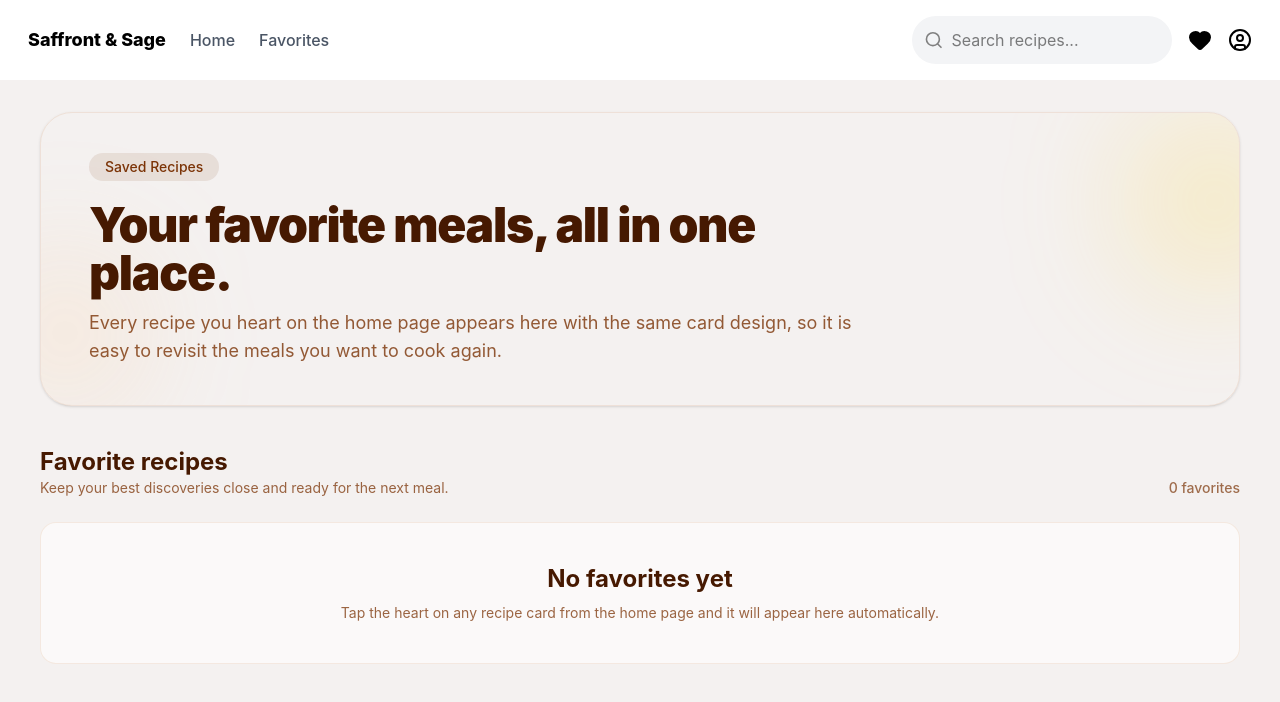
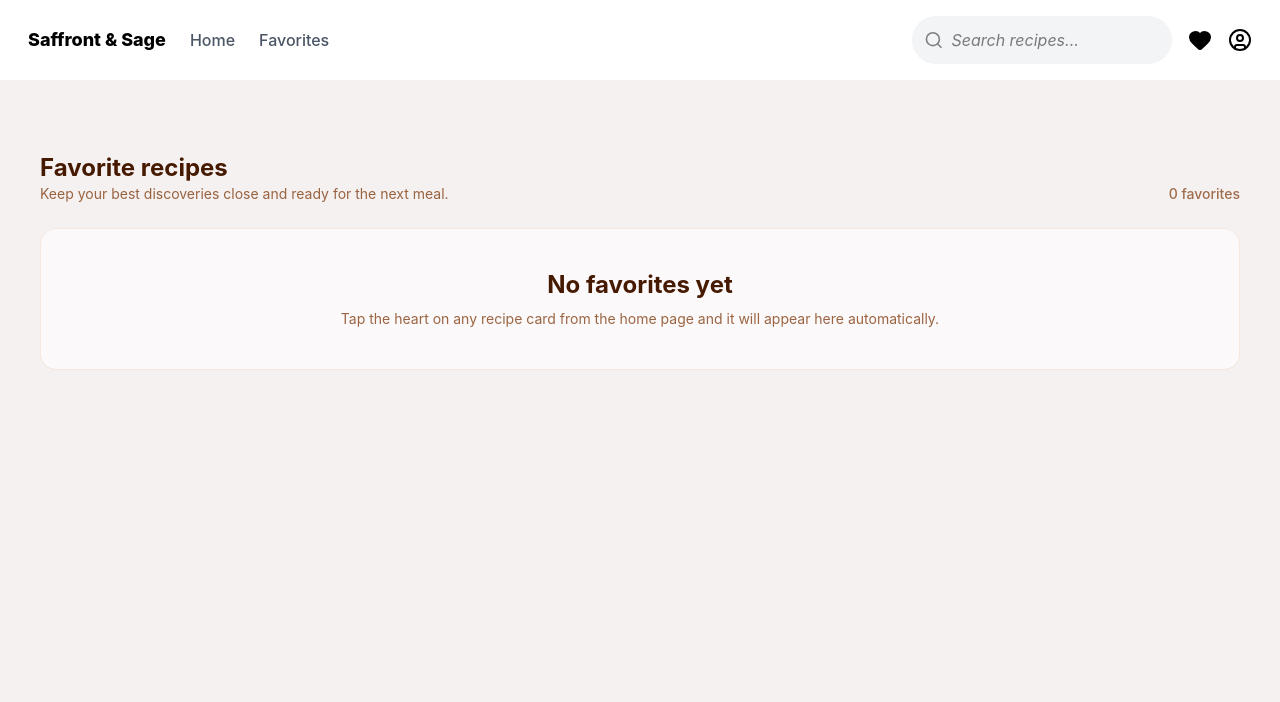
Before and after one commit to komoforbrandon/Recipe-App, a React (Vite) app: page /favorites in a window 1280 px wide. Shown: the top 702 px of the page. Built offline with nearby package versions, Linux system fonts and the light colour scheme.

Commit message:
modal styling improved

```diff
--- a/src/components/RecipeCard.tsx
+++ b/src/components/RecipeCard.tsx
@@ -120,7 +120,7 @@ export default function RecipeCard({
         <img
           src={recipe.strMealThumb}
           alt={recipe.strMeal}
-          className="h-full w-full cursor-pointer object-cover object-center transition-transform duration-200 hover:scale-105"
+          className="h-full w-full cursor-pointer object-cover object-center transition-transform duration-200 hover:scale-105 aspect-3/2 md:aspect-4/3"
         />
       </div>
 
@@ -134,13 +134,13 @@ export default function RecipeCard({
         </div>
       </div>
       <Modal isOpen={isOpen} onClose={() => setIsOpen(false)}>
-        <div className="w-full overflow-hidden rounded-4xl border border-amber-200/80 bg-linear-to-b from-amber-50 via-stone-50 to-white shadow-[0_24px_80px_rgba(69,26,3,0.22)]">
+        <div className="w-full overflow-hidden rounded-4xl border border-amber-800/12 bg-linear-to-b from-amber-800/20 via-stone-50 to-amber-600/25 shadow-[0_24px_80px_rgba(69,26,3,0.22)]">
           <div className="flex max-h-[calc(100vh-2rem)] flex-col overflow-hidden sm:max-h-[calc(100vh-4rem)]">
-            <div className="sticky top-0 z-10 border-b border-amber-200/80 bg-amber-50/95 px-4 py-4 backdrop-blur sm:px-6">
+            <div className="sticky top-0 z-10 border-b border-amber-900/10 bg-amber-200/45 px-4 py-4 backdrop-blur sm:px-6">
               <div className="flex items-start justify-between gap-4">
                 <div className="space-y-3">
                   <div className="flex flex-wrap items-center gap-2 text-xs font-semibold tracking-[0.2em] text-amber-700 uppercase">
-                    <span className="rounded-full bg-amber-200/70 px-3 py-1 text-[11px]">
+                    <span className="rounded-full bg-amber-700/40 px-3 py-1 text-[11px]">
                       Recipe Details
                     </span>
                     {recipe.strCategory && (
@@ -184,13 +184,13 @@ export default function RecipeCard({
                     />
                   </div>
 
-                  <div className="rounded-3xl border border-amber-200/80 bg-white/90 p-5 shadow-sm">
+                  <div className="rounded-3xl border border-amber-800/10 bg-white/10 p-5 shadow-sm">
                     <h3 className="mb-3 text-lg font-bold text-amber-950">Instructions</h3>
                     <ol className="space-y-3">
                       {instructionSteps.map((step, index) => (
                         <li
                           key={index}
-                          className="flex gap-3 rounded-2xl bg-amber-50 px-4 py-3 text-sm leading-6 text-amber-900/85 sm:text-[15px]"
+                          className="flex gap-3 rounded-2xl bg-amber-600/12 px-4 py-3 text-sm leading-6 text-black sm:text-[15px]"
                         >
                           <span className="flex h-7 w-7 shrink-0 items-center justify-center rounded-full bg-amber-900 text-xs font-bold text-amber-50">
                             {index + 1}
@@ -202,7 +202,7 @@ export default function RecipeCard({
                   </div>
                 </section>
 
-                <aside className="rounded-3xl border border-amber-200/80 bg-white/90 p-5 shadow-sm">
+                <aside className="rounded-3xl border border-amber-200/80 bg-300/20 p-5 shadow-sm sm:sticky h-fit">
                   <h3 className="mb-1 text-lg font-bold text-amber-950">Ingredients</h3>
                   <p className="mb-4 text-sm text-amber-900/65">
                     Everything you need to bring this dish together.
@@ -211,7 +211,7 @@ export default function RecipeCard({
                     {ingredients.map((item, index) => (
                       <li
                         key={index}
-                        className="flex items-start gap-3 rounded-2xl border border-amber-100 bg-amber-50/80 px-4 py-3 text-sm text-amber-950"
+                        className="flex items-start gap-3 rounded-2xl border border-amber-800/10 bg-amber-600/12 px-4 py-3 text-sm text-amber-950"
                       >
                         <LucideCircleCheckBig
                           size={18}
@@ -220,7 +220,7 @@ export default function RecipeCard({
                         <div className="space-y-0.5">
                           <p className="font-semibold">{item.ingredient}</p>
                           {item.measure && (
-                            <p className="text-xs font-medium tracking-wide text-amber-800/70 uppercase">
+                            <p className="text-xs font-medium tracking-wide text-amber-900 uppercase">
                               {item.measure}
                             </p>
                           )}
--- a/src/components/navbar.tsx
+++ b/src/components/navbar.tsx
@@ -34,13 +34,13 @@ export default function NavBar() {
           </Link>
         </div>
 
-        <div className="flex flex-col gap-3 sm:flex-row sm:items-center sm:gap-4">
-          <SearchBar onSearch={handleSearch} />
+        <div className="flex flex-col gap-3 sm:flex-row sm:items-center sm:gap-4 ">
+          <i className="hidden md:flex"><SearchBar onSearch={handleSearch} /></i>
           <div className="flex items-center gap-4">
-            <Link to="/favorites" className="hover:text-gray-300">
+            <Link to="/favorites" className="hover:text-gray-300 hidden md:inline-flex">
               <Heart size={24} fill="#00023" />
             </Link>
-            <Link to="/user" className="hover:text-gray-300">
+            <Link to="/user" className="hover:text-gray-300 hidden md:inline-flex">
               <UserCircle size={24} />
             </Link>
           </div>
--- a/src/pages/Favorite.tsx
+++ b/src/pages/Favorite.tsx
@@ -6,27 +6,6 @@ export default function Favorite() {
 
   return (
     <div className="mx-auto w-full max-w-7xl px-4 py-8">
-      <section className="relative overflow-hidden rounded-4xl border border-amber-700/10 bg-linear-gradient-to-br from-amber-600/10 via-amber-800/15 to-amber-100 px-6 py-10 shadow-sm sm:px-8 lg:px-12">
-        <div className="absolute -right-16 top-0 h-44 w-44 rounded-full bg-amber-300/25 blur-3xl" />
-        <div className="absolute -left-12 bottom-0 h-36 w-36 rounded-full bg-orange-300/20 blur-3xl" />
-
-        <div className="relative space-y-5">
-          <p className="inline-flex rounded-full bg-amber-900/10 px-4 py-1 text-sm font-medium text-amber-900">
-            Saved Recipes
-          </p>
-          <div className="space-y-3">
-            <h1 className="max-w-2xl text-4xl font-black tracking-tight text-amber-950 sm:text-5xl">
-              Your favorite meals, all in one place.
-            </h1>
-            <p className="max-w-3xl text-base leading-7 text-amber-900/80 sm:text-lg">
-              Every recipe you heart on the home page appears here with the same
-              card design, so it is easy to revisit the meals you want to cook
-              again.
-            </p>
-          </div>
-        </div>
-      </section>
-
       <section className="mt-10">
         <div className="mb-6 flex flex-col gap-2 sm:flex-row sm:items-end sm:justify-between">
           <div>
```
